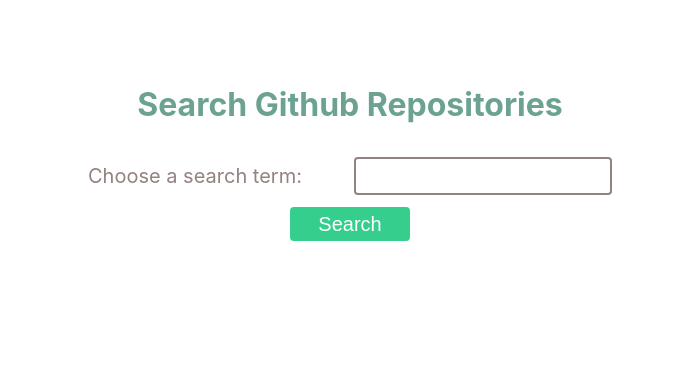
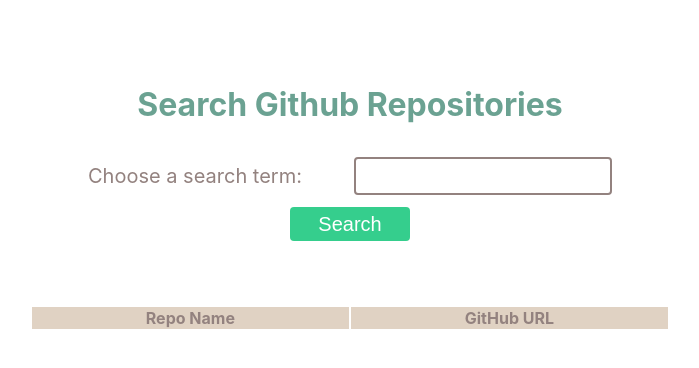
Before and after one commit to courtneyfay/react-code-exercise, a React (Create React App) app: page / in a window 1280 px wide. Shown: the top 368 px of the page, without its empty margins (290-989 px from the left). Built offline with nearby package versions, Linux system fonts and the light colour scheme.

Commit message:
Wiring up search results to appear in table

```diff
--- a/src/components/SearchInput.tsx
+++ b/src/components/SearchInput.tsx
@@ -3,6 +3,7 @@
 import Label from '../styled-components/Label';
 import Input from '../styled-components/Input';
 import { PrimaryButton } from '../styled-components/Button';
+import { ResultType } from '../views/Search';
 
 const FormWrapper = styled.form`
     width: 45%;
@@ -13,7 +14,11 @@
     align-items: center;
 `;
 
-const SearchInput = () => {
+interface Props {
+    setResults: (arg1: ResultType[]) => void,
+}
+
+const SearchInput = ({ setResults }: Props) => {
     const [searchTerm, setSearchTerm] = useState('');
 
     const handleSubmit = async (event: FormEvent) => {
@@ -32,7 +37,7 @@
         const responseJSON = await response.json();
         const items = responseJSON?.items;
 
-        console.log('response', items);
+        setResults(items)
     }
 
     const handleChange = (e: ChangeEvent<HTMLInputElement>) => {
--- /dev/null
+++ b/src/components/SearchResults.tsx
@@ -0,0 +1,31 @@
+import { Table, TableRow, TableHeader, TableData } from '../styled-components/Table';
+import { ResultType } from '../views/Search';
+
+interface Props {
+    results?: ResultType[]
+}
+
+const SearchResults = ({ results }: Props ) => {
+    return (
+        <Table>
+            <thead>
+                <TableRow>
+                    <TableHeader>Repo Name</TableHeader>
+                    <TableHeader>GitHub URL</TableHeader>
+                </TableRow>
+            </thead>
+            <tbody>
+                {results?.map(result => {
+                    return (
+                        <TableRow key={result.git_url}>
+                            <TableData>{result.name}</TableData>
+                            <TableData>{result.git_url}</TableData>
+                        </TableRow>
+                    )
+                })}
+            </tbody>
+        </Table>
+    )
+}
+
+export default SearchResults;
--- /dev/null
+++ b/src/styled-components/Table.tsx
@@ -0,0 +1,26 @@
+import styled from 'styled-components';
+
+const Table = styled.table`
+    margin-top: 5%;
+    width: 50%;
+`;
+
+const TableRow = styled.tr`
+`
+
+const TableHeader = styled.th`
+    background-color: #E0D2C3;
+    color: #93827F;
+    font-weight: 700;
+`
+
+const TableData = styled.td`
+    color: black;
+`
+
+export {
+    Table,
+    TableRow,
+    TableHeader,
+    TableData,
+}
--- a/src/views/Search.tsx
+++ b/src/views/Search.tsx
@@ -1,15 +1,28 @@
-import React from 'react';
+import { useState } from 'react';
 import SearchInput from '../components/SearchInput';
+import SearchResults from '../components/SearchResults';
 import { HeaderOne } from '../styled-components/Header';
 import Page from '../styled-components/Page';
 
+type ResultType = {
+    name: string
+    git_url: string
+}
+
 const Search = () => {
+    const [results, setResults] = useState<ResultType[]>();
+
     return (
         <Page>
             <HeaderOne>Search Github Repositories</HeaderOne>
-            <SearchInput />
+            <SearchInput setResults={setResults} />
+            <SearchResults results={results} />
         </Page>
     )
 };
 
 export default Search;
+
+export type {
+    ResultType,
+}
```
